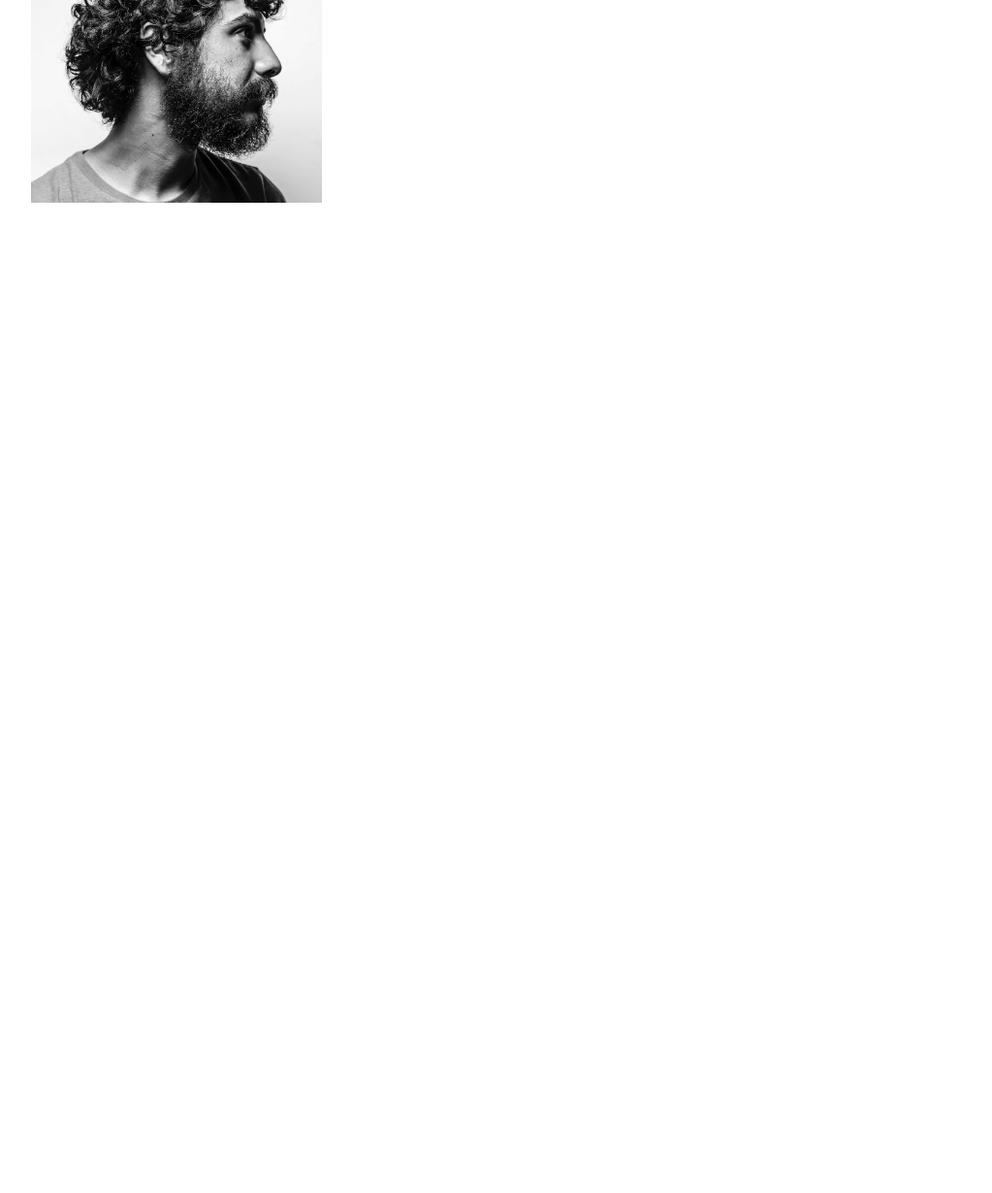
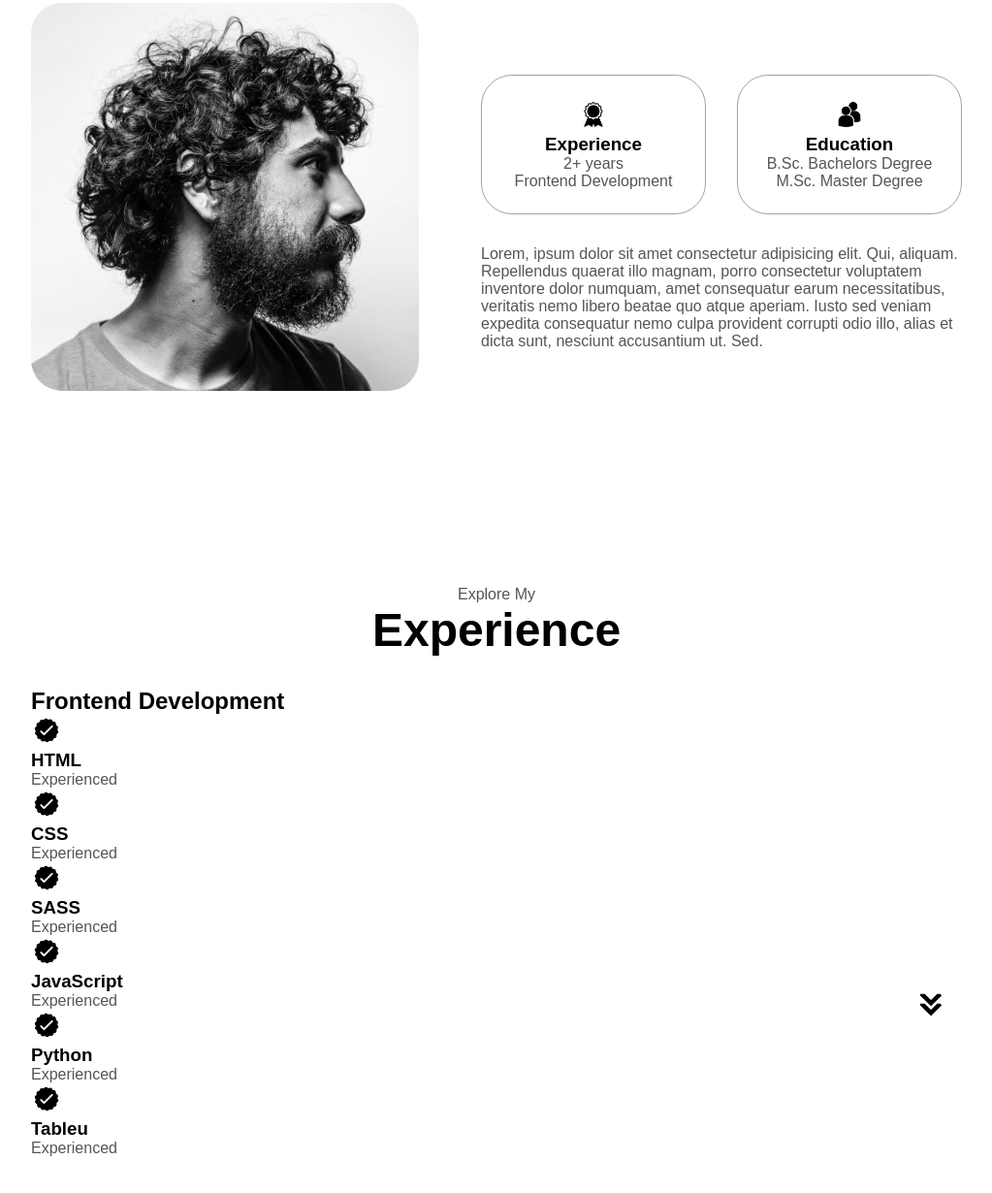
Before and after one commit to AmanSK28/Portfolio-HTML-JS-PORTFOLIO, a plain HTML site: page index.html in a window 1280 px wide. Shown: the part 972-2202 px from the top of the page at 97% size, without its empty margins (128-1151 px from the left). Before the commit the page ends 1544 px from the top, so only its background shows below. Drawn offline with Linux system fonts and the light colour scheme.

Commit message:
About and expirience section

```diff
--- a/index.html
+++ b/index.html
@@ -1,5 +1,6 @@
 <!DOCTYPE html>
 <html lang="en">
+
 <head>
     <meta charset="UTF-8">
     <meta name="viewport" content="width=device-width, initial-scale=1.0">
@@ -7,6 +8,7 @@
     <link rel="stylesheet" href="style.css" />
     <link rel="stylesheet" href="mediaqueries.css" />
 </head>
+
 <body>
     <nav id="desktop-nav">
         <!-- Wrapper for logo and animation -->
@@ -20,10 +22,10 @@
         </div>
         <div>
             <ul class="nav-links">
-                <li><a href="#About">About</a></li>
-                <li><a href="#Experience">Experience</a></li>
-                <li><a href="#Projects">Projects</a></li>
-                <li><a href="#Contact">Contact</a></li>
+                <li><a href="#about">About</a></li>
+                <li><a href="#experience">Experience</a></li>
+                <li><a href="#projects">Projects</a></li>
+                <li><a href="#contact">Contact</a></li>
             </ul>
         </div>
     </nav>
@@ -37,13 +39,14 @@
                 <span></span>
             </div>
             <div class="menu-links">
-                <li><a href="#About" onclick="toggleMenu()">About</a></li>
-                <li><a href="#Experience" onclick="toggleMenu()">Experience</a></li>
-                <li><a href="#Projects" onclick="toggleMenu()">Projects</a></li>
-                <li><a href="#Contact" onclick="toggleMenu()">Contact</a></li>
+                <li><a href="#about" onclick="toggleMenu()">About</a></li>
+                <li><a href="#experience" onclick="toggleMenu()">Experience</a></li>
+                <li><a href="#projects" onclick="toggleMenu()">Projects</a></li>
+                <li><a href="#contact" onclick="toggleMenu()">Contact</a></li>
             </div>
         </div>
     </nav>
+
     <section id="profile">
         <div class="section__pic-container">
             <img src="./Assets/profile-pic.png" alt="John Doe profile picture">
@@ -62,15 +65,14 @@
             </div>
             <div id="socials-container">
                 <img src="./Assets/github.png" alt="My Github profile" class="icon"
-                     onclick="location.href='https://github.com'" />
-
+                    onclick="location.href='https://github.com'" />
                 <img src="./Assets/linkedin.png" alt="My LinkedIn profile" class="icon"
-                     onclick="location.href='https://linkedin.com/in/aman-kang44/'" />
+                    onclick="location.href='https://linkedin.com/in/aman-kang44/'" />
             </div>
         </div>
     </section>
 
-    <section id="About">
+    <section id="about">
         <p class="section__text__p1">Get To Know More</p>
         <h1 class="title">About Me</h1>
         <div class="section-container">
@@ -81,8 +83,89 @@
                 <div class="about-containers">
                     <div class="details-container">
                         <img src="./assets/experience.png" alt="Experience icon" class="icon" />
+                        <h3>Experience</h3>
+                        <p>2+ years <br>Frontend Development</p>
+                    </div>
+                    <div class="details-container">
+                        <img src="./assets/education.png" alt="education icon" class="icon" />
+                        <h3>Education</h3>
+                        <p>B.Sc. Bachelors Degree <br>M.Sc. Master Degree</p>
+                    </div>
+                </div>
+                <div class="text-container">
+                    <p>Lorem, ipsum dolor sit amet consectetur adipisicing elit. Qui, aliquam. Repellendus quaerat
+                        illo magnam, porro consectetur voluptatem inventore dolor numquam, amet consequatur earum
+                        necessitatibus, veritatis nemo libero beatae quo atque aperiam. Iusto sed veniam expedita
+                        consequatur nemo culpa provident corrupti odio illo, alias et dicta sunt, nesciunt
+                        accusantium ut. Sed.
+                    </p>
+                </div>
+            </div>
+        </div>
+        <img
+            src="./assets/arrow.png"
+            alt="Arrow icon"
+            class="icon arrow"
+            onclick="location.href='./#experience'"
+        />
+    </section>
+
+    <section id="experience">
+        <p class="section__text__p1">Explore My</p>
+        <h1 class="title">Experience</h1>
+        <div class="experience-details-container">
+            <div class="about-containers">
+                <div class="details-containers">
+                    <h2 class="experience-sub-title">Frontend Development</h2>
+                    <div class="article-container">
+                        <article>
+                            <img src="./Assets/checkmark.png" alt="Experience icon" class="icon" />
+                            <div>
+                                <h3>HTML</h3>
+                                <p>Experienced</p>
+                            </div>
+                        </article>
+                        <article>
+                            <img src="./Assets/checkmark.png" alt="Experience icon" class="icon" />
+                            <div>
+                                <h3>CSS</h3>
+                                <p>Experienced</p>
+                            </div>
+                        </article>
+                        <article>
+                            <img src="./Assets/checkmark.png" alt="Experience icon" class="icon" />
+                            <div>
+                                <h3>SASS</h3>
+                                <p>Experienced</p>
+                            </div>
+                        </article>
+                        <article>
+                            <img src="./Assets/checkmark.png" alt="Experience icon" class="icon" />
+                            <div>
+                                <h3>JavaScript</h3>
+                                <p>Experienced</p>
+                            </div>
+                        </article>
+                        <article>
+                            <img src="./Assets/checkmark.png" alt="Experience icon" class="icon" />
+                            <div>
+                                <h3>Python</h3>
+                                <p>Experienced</p>
+                            </div>
+                        </article>
+                        <article>
+                            <img src="./Assets/checkmark.png" alt="Experience icon" class="icon" />
+                            <div>
+                                <h3>Tableu</h3>
+                                <p>Experienced</p>
+                            </div>
+                        </article>
                     </div>
                 </div>
             </div>
         </div>
     </section>
+
+    <script src="script.js"></script>
+</body>
+</html>
--- a/mediaqueries.css
+++ b/mediaqueries.css
@@ -118,3 +118,56 @@ section {
     color: white; /* Text color white on hover */
     border: rgb(255, 255, 255) 0.1rem solid; /* White border on hover */
 }
+
+/*ABOUT SECTION */
+
+#about {
+    position: relative;
+}
+
+.about-containers {
+    gap: 2rem;
+    margin-bottom: 2rem;
+    margin-top: 2rem;
+}
+
+.about-details-container {
+    justify-content: center;
+    flex-direction: column;
+}
+
+.about-containers,
+.about-details-container {
+    display: flex;
+}
+
+.about-pic {
+    border-radius: 2rem;
+}
+
+.arrow {
+    position: absolute;
+    right: 1rem;
+    bottom: -30rem;
+}
+
+.details-container {
+    padding: 1.5rem;
+    flex: 1;
+    background: white;
+    border-radius: 2rem;
+    border: rgb(53, 53, 53) 0.1rem solid;
+    border-color: rgb(163, 163, 163);
+    text-align: center;
+}
+
+.section-container {
+    gap: 4rem;
+    height: 80%;
+}
+
+.section__pic-container {
+    height: 400px;
+    width: 400px;
+    margin: auto 0;
+}
```
